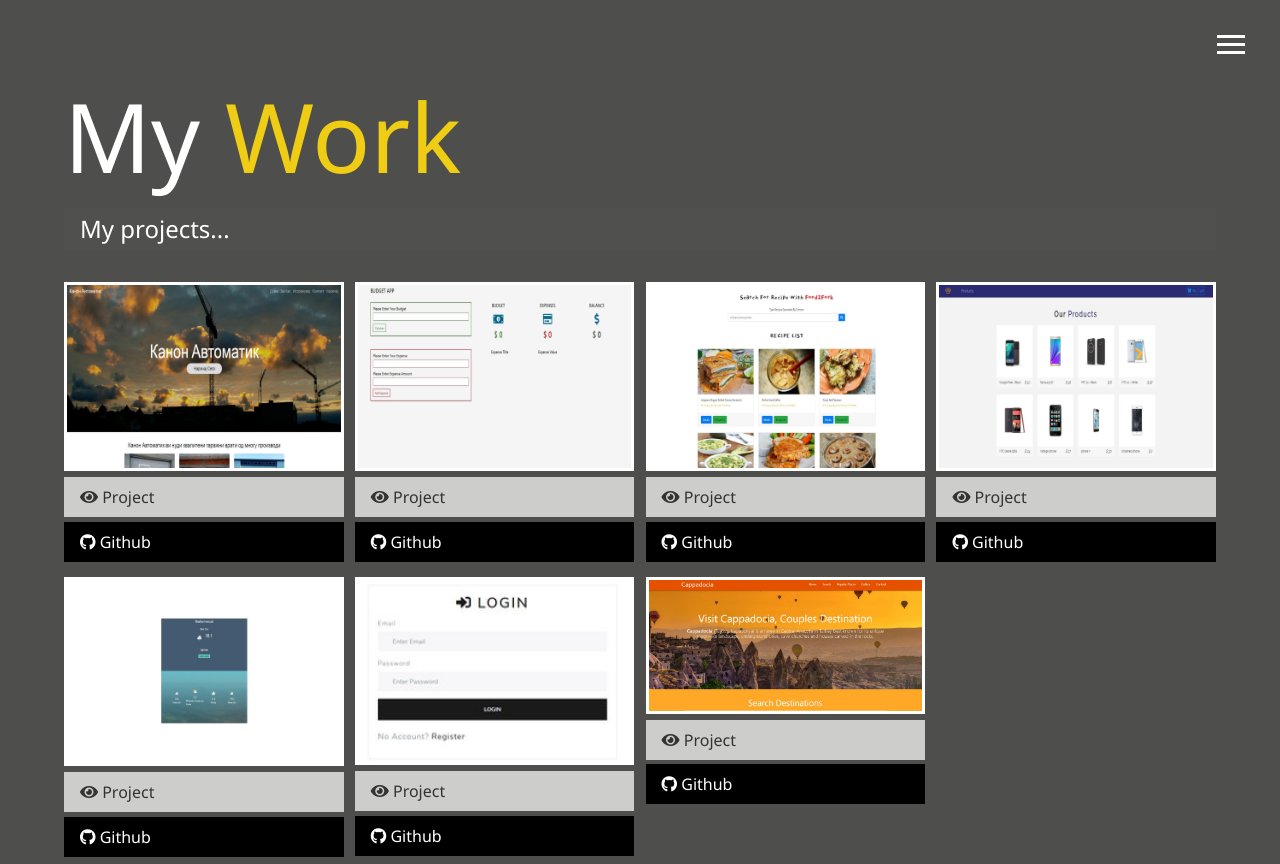
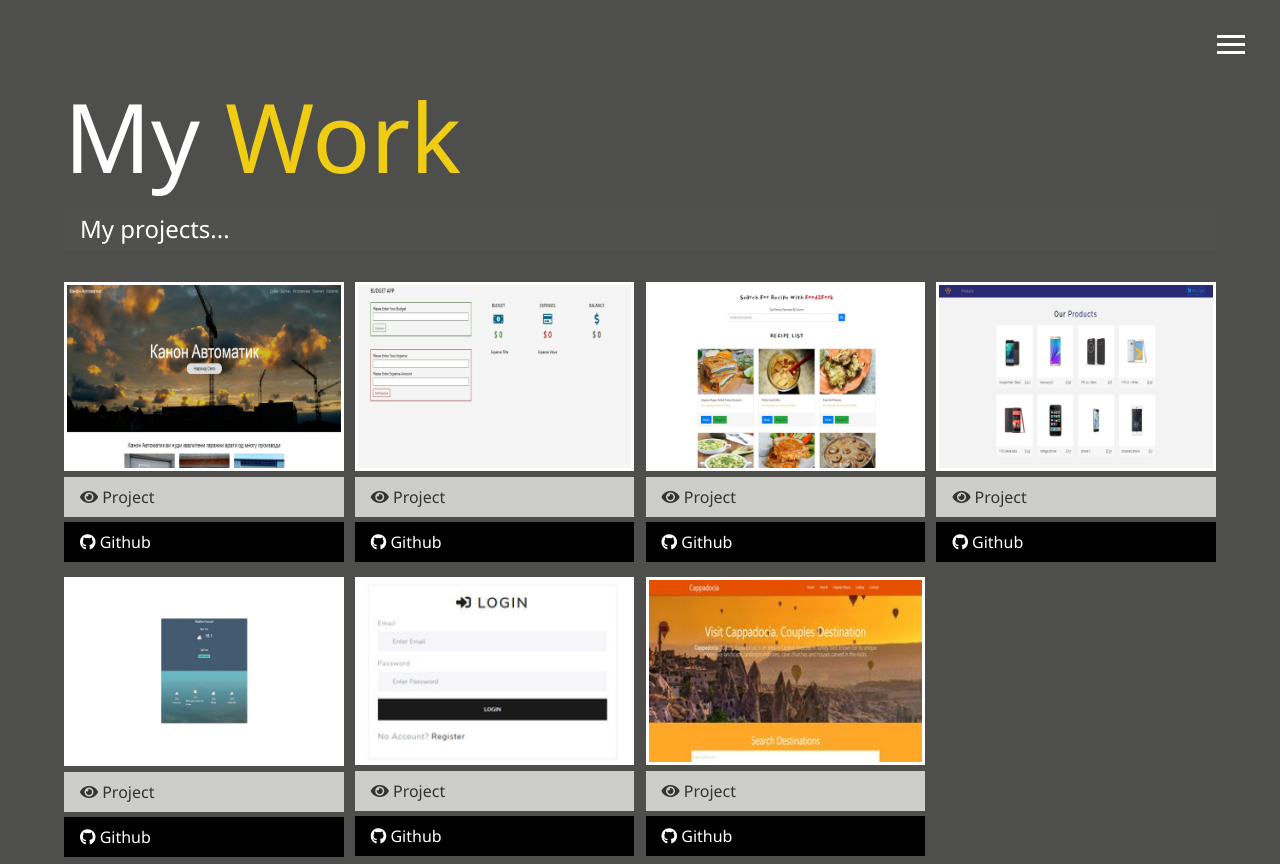
Before and after one commit to FejzaM/Portfolio, a plain HTML site: page work.html in a window 1280 px wide. Shown: the top 864 px of the page. Drawn offline with Linux system fonts and the light colour scheme.

Commit message:
work update

```diff
--- a/work.html
+++ b/work.html
@@ -126,7 +126,7 @@
       </div>
       <div class="item">
         <a href="https://cappadocia-mustafa.netlify.com">
-          <img src="img/projects/project7.JPG" alt="Project">
+          <img src="img/projects/project7.jpg" alt="Project">
         </a>
         <a href="https://cappadocia-mustafa.netlify.com" class="btn-light">
           <i class="fas fa-eye"></i> Project
```
